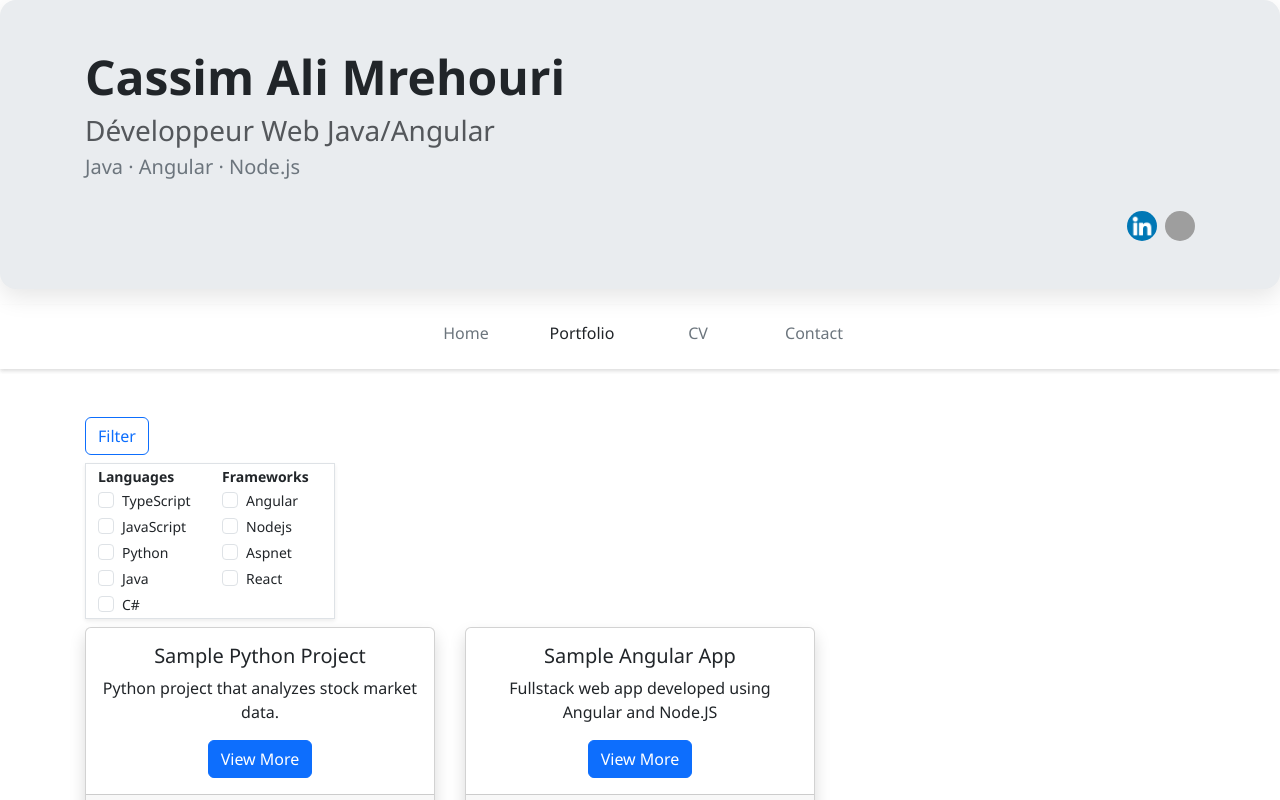
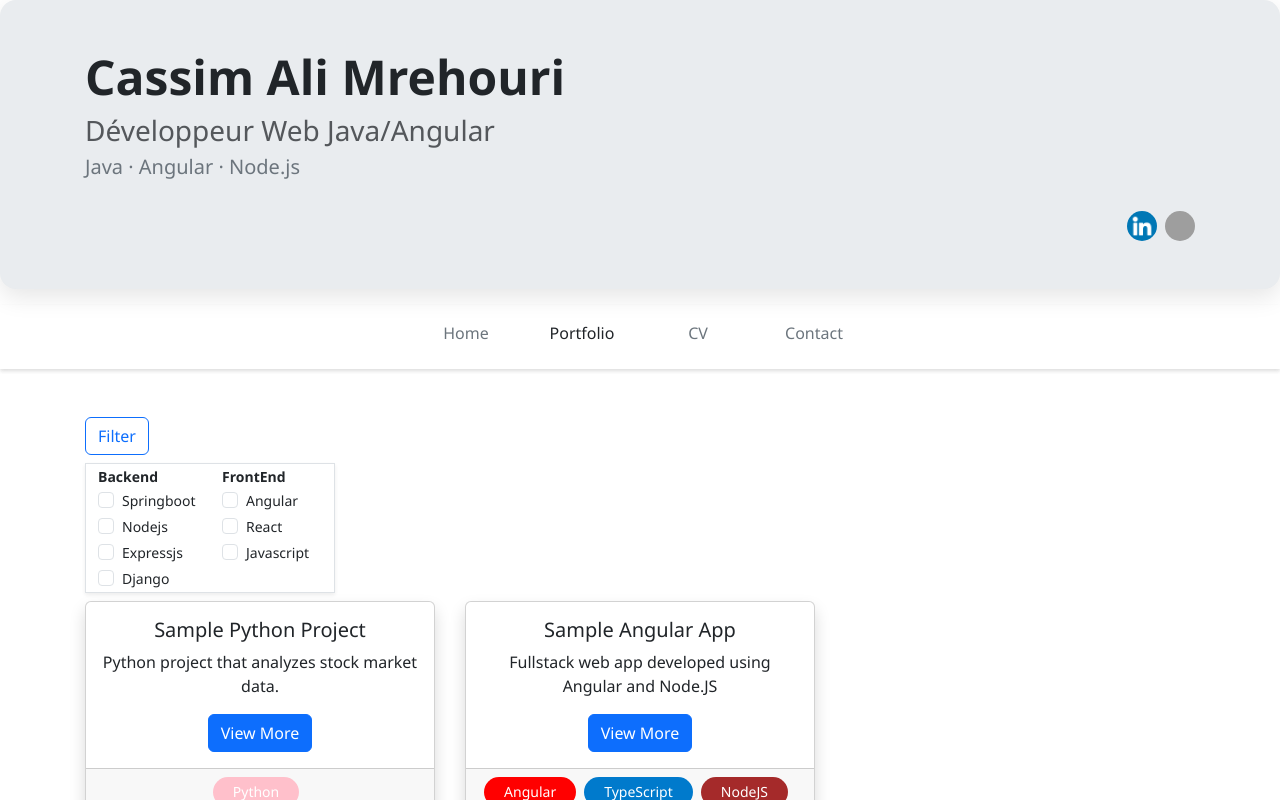
Before and after one commit to ksimali/ng-portfolio-app, an Angular app: page /portfolio in a window 1280 px wide. Both pictures are taken after a click on the button "Filter". Shown: the top 800 px of the page. Built offline with nearby package versions, Linux system fonts and the light colour scheme; grey boxes are pictures that could not be loaded.

Commit message:
Update filter in portfolio : - Add 3 new attributes in Portfolio class model (springboot, django an expressjs) - Modify filtering : Filter by tech Stack used for the project(Frontend and Backend )

```diff
--- a/src/app/portfolio/portfolio.html
+++ b/src/app/portfolio/portfolio.html
@@ -12,61 +12,63 @@
             <div class="border mb-2 shadow-sm" style="width: 250px">
                 <form>
                     <div class="row mx-0">
-                        <!-- Languages options -->
+                        <!-- Backend options -->
                         <div class="col">
-                            <small><b>Languages</b></small>
+                            <small><b>Backend</b></small>
                             <div class="form-group">
                                 <div class="form-check">
                                    <input
                                         type="checkbox"
                                         class="form-check-input position-static me-2"
-                                        [(ngModel)]="typescript"
+                                        [(ngModel)]="springboot"
                                         (change)="filter()"
-                                        name="typescript">
-                                   <label class="form-check-label small">TypeScript</label>
+                                        name="springboot">
+                                   <label class="form-check-label small">Springboot</label>
                                 </div>
                                 <div class="form-check">
                                     <input
                                          type="checkbox"
                                          class="form-check-input position-static me-2"
-                                         [(ngModel)]="javascript"
+                                         [(ngModel)]="nodejs"
                                          (change)="filter()"
-                                         name="javascript">
-                                    <label class="form-check-label small">JavaScript</label>
+                                         name="nodejs">
+                                    <label class="form-check-label small">Nodejs</label>
                                  </div>
                                  <div class="form-check">
                                     <input
                                          type="checkbox"
                                          class="form-check-input position-static me-2"
-                                         [(ngModel)]="python"
+                                         [(ngModel)]="expressjs"
                                          (change)="filter()"
-                                         name="python">
-                                    <label class="form-check-label small">Python</label>
+                                         name="expressjs">
+                                    <label class="form-check-label small">Expressjs</label>
                                  </div>
                                  <div class="form-check">
                                     <input
                                          type="checkbox"
                                          class="form-check-input position-static me-2"
-                                         [(ngModel)]="java"
+                                         [(ngModel)]="django"
                                          (change)="filter()"
-                                         name="java">
-                                    <label class="form-check-label small">Java</label>
+                                         name="django">
+                                    <label class="form-check-label small">Django</label>
                                  </div>
+                                 <!-- Framework a exclure présentement, skills encore leger
                                  <div class="form-check">
                                     <input
                                          type="checkbox"
                                          class="form-check-input position-static me-2"
-                                         [(ngModel)]="csharp"
+                                         [(ngModel)]="aspnet"
                                          (change)="filter()"
-                                         name="csharp">
-                                    <label class="form-check-label small">C#</label>
+                                         name="aspnet">
+                                    <label class="form-check-label small">Aspnet</label>
                                  </div>
+                                 -->
                             </div>
                         </div>
 
                         <!-- Framework options -->
                         <div class="col">
-                            <small><b>Frameworks</b></small>
+                            <small><b>FrontEnd</b></small>
                             <div class="form-group">
                                 <div class="form-check">
                                    <input
@@ -81,28 +83,19 @@
                                     <input
                                          type="checkbox"
                                          class="form-check-input position-static me-2"
-                                         [(ngModel)]="nodejs"
+                                         [(ngModel)]="react"
                                          (change)="filter()"
-                                         name="Nodejs">
-                                    <label class="form-check-label small">Nodejs</label>
+                                         name="react">
+                                    <label class="form-check-label small">React</label>
                                 </div>
                                 <div class="form-check">
                                     <input
                                          type="checkbox"
                                          class="form-check-input position-static me-2"
-                                         [(ngModel)]="aspnet"
+                                         [(ngModel)]="javascript"
                                          (change)="filter()"
-                                         name="Aspnet">
-                                    <label class="form-check-label small">Aspnet</label>
-                                </div>
-                                <div class="form-check">
-                                    <input
-                                         type="checkbox"
-                                         class="form-check-input position-static me-2"
-                                         [(ngModel)]="react"
-                                         (change)="filter()"
-                                         name="React">
-                                    <label class="form-check-label small">React</label>
+                                         name="javascipt">
+                                    <label class="form-check-label small">Javascript</label>
                                 </div>
                             </div>
                         </div>
--- a/src/app/portfolio/portfolio.ts
+++ b/src/app/portfolio/portfolio.ts
@@ -30,6 +30,9 @@ export class Portfolio implements OnInit {
   nodejs: boolean = false;
   aspnet: boolean = false;
   react: boolean = false;
+  springboot: boolean = false;
+  django: boolean = false;
+  expressjs: boolean = false;
 
 
   constructor(private titleService: Title, private projectService: ProjectService) {
@@ -74,9 +77,18 @@ export class Portfolio implements OnInit {
     if(this.react) {
       filterTags.push(Tag.REACT);
     }
+    if(this.springboot) {
+      filterTags.push(Tag.SPRINGBOOT);
+    }
+    if(this.django) {
+      filterTags.push(Tag.DJANGO);
+    }
+    if(this.expressjs) {
+      filterTags.push(Tag.EXPRESSJS);
+    }
 
     // return this.filtering = true, if any of or options filter is checked
-    if(this.python || this.csharp ||this.java || this.angular || this.typescript || this.nodejs || this.aspnet || this.javascript || this.react) {
+    if(this.python || this.csharp ||this.java ||this.springboot||this.django|| this.angular || this.typescript || this.nodejs ||this.expressjs|| this.aspnet || this.javascript || this.react) {
       this.filtering = true;
     }else {
       this.filtering = false;
@@ -97,6 +109,9 @@ export class Portfolio implements OnInit {
     this.nodejs = false;
     this.aspnet = false;
     this.react = false;
+    this.springboot = false;
+    this.django = false;
+    this.expressjs = false;
     this.filtering = false;
 
     this.projects = this.projectService.getProjects();
```
